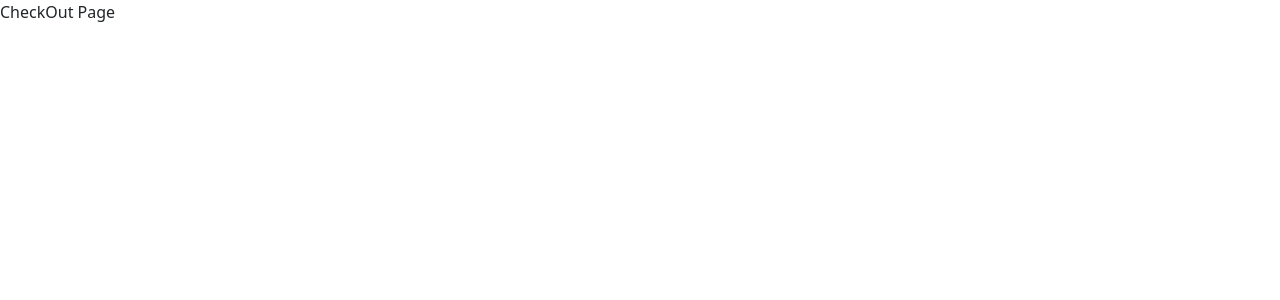
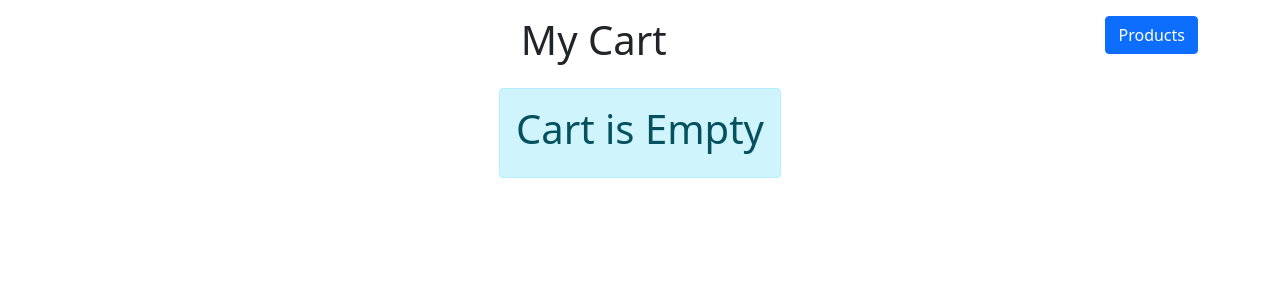
Before and after one commit to Rishu2000/adaptReadyAss, a React (Create React App) app in the folder client/: page /checkOut in a window 1280 px wide. Shown: the top 300 px of the page. Built offline with nearby package versions, Linux system fonts and the light colour scheme.

Commit message:
created the design for the checkout page.

```diff
--- a/client/src/components/pages/CheckOut.js
+++ b/client/src/components/pages/CheckOut.js
@@ -1,10 +1,60 @@
 import React from 'react'
+import {useHistory} from 'react-router-dom'
 
-const CheckOut = () => {
+const CheckOut = ({cartItems, setCartItems}) => {
+
+const history = useHistory();
+
+    const handleClick = (e) => {
+        e.preventDefault();
+        history.push('/');
+    }
+
     return (
-        <div>
-            CheckOut Page
+    <div className="container">
+        <div className="row pt-3">
+            <div style={{display: 'flex', justifyContent:'space-between'}}>
+                <div></div>
+                <h1 className="text-center">My Cart</h1>
+                <div>
+                    {/* Created a button to go to the Cart Page. */}
+                    <button className="btn btn-primary"
+                        onClick={handleClick}>
+                        Products
+                    </button>
+                </div>
+            </div>
+            <div className="pt-3" style={{display: 'flex', flexWrap: 'wrap', justifyContent: 'space-around'}}>
+                {/* Products */}
+                {cartItems.length > 0 ?cartItems.map((product, key) => (
+                    <div key={key} className="p-2 m-2" style={{backgroundColor:"#b3e0ff", borderRadius:"5px", width:"250px"}}>
+                        <h5 style={{height:"70px"}}>{product.title}</h5>
+                        <img src={product.image} alt="Product1" width="100%" height="300px"/>
+                        <div className="pt-2" style={{display: 'flex', justifyContent: 'space-between'}}>
+                            <h6><i>Price:</i> {product.price}</h6>
+                            <h6><i>Rating:</i> {product.rating.rate}({product.rating.count})</h6>
+                        </div>
+                        <div className="pt-2" style={{display: 'flex', justifyContent: 'center'}}>
+                            <button className="btn btn-danger" style={{height: '40px'}}
+                                // onClick={() => handleCart(product)}
+                                >
+                                Delete
+                            </button>
+                        </div>
+                    </div>
+                ))
+                :(
+                    <div className="alert alert-info"><h1>Cart is Empty</h1></div>
+                )}
+            </div>
+            {cartItems.length > 0 &&
+            (<div className="pt-2"style={{display: 'flex', justifyContent:'center'}}>
+                <button className="btn btn-primary btn-lg" style={{width:"150px"}}>
+                    Buy
+                </button>
+            </div>)}
         </div>
+    </div>
     )
 }
 
```
